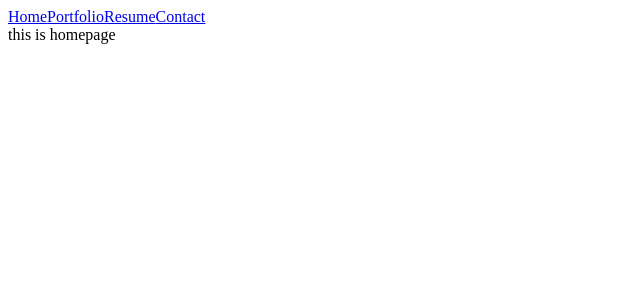
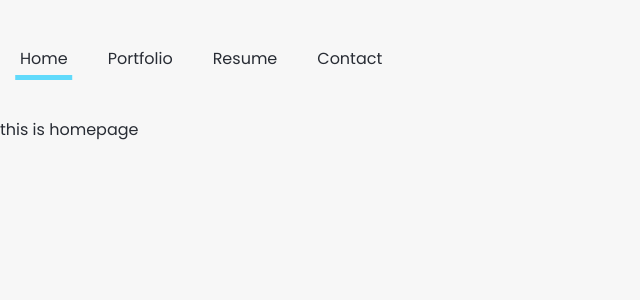
Before and after one commit to MathieuParadis/Portfolio, a React (Create React App) app: page / in a window 1280 px wide. Shown: the top 300 px of the page, without its empty margins (0-640 px from the left). Built offline with nearby package versions, Linux system fonts and the light colour scheme.

Commit message:
updated navigation component

```diff
--- a/package.json
+++ b/package.json
@@ -35,5 +35,10 @@
       "last 1 firefox version",
       "last 1 safari version"
     ]
+  },
+  "devDependencies": {
+    "sass": "^1.46.0",
+    "sass-loader": "^12.4.0",
+    "webpack": "^5.65.0"
   }
 }
--- a/src/components/Navigation.jsx
+++ b/src/components/Navigation.jsx
@@ -4,7 +4,7 @@ import { NavLink } from 'react-router-dom';
 const Navigation = () => {
   return (
     <div className="navigation">
-      <NavLink exact to="/" activeClassName="nav-active">Home</NavLink>
+      <NavLink exact to="/" className={({ isActive }) => (isActive ? 'active' : 'inactive')} >Home</NavLink>
       <NavLink exact to="/portfolio" activeClassName="nav-active">Portfolio</NavLink>
       <NavLink exact to="/resume" activeClassName="nav-active">Resume</NavLink>
       <NavLink exact to="/contact" activeClassName="nav-active">Contact</NavLink>
--- a/src/index.jsx
+++ b/src/index.jsx
@@ -1,7 +1,7 @@
 import React from 'react';
 import ReactDOM from 'react-dom';
-
-import App from './App'
+import App from './App';
+import './styles/index.scss';
 
 ReactDOM.render(
   <React.StrictMode>
--- /dev/null
+++ b/src/styles/_settings.scss
@@ -0,0 +1,32 @@
+@import url("https://fonts.googleapis.com/css2?family=Poppins:wght@400&display=swap");
+
+$font-1: "Poppins", sans-serif;
+
+$color-1: #61dafb;
+$color-2: #f7f7f7;
+$color-3: #282c34;
+$color-4: rgb(32, 35, 42);
+
+* {
+  box-sizing: border-box;
+  margin: 0;
+  padding: 0;
+}
+body {
+  margin: 0.4rem auto;
+  max-width: 1296px;
+  font-family: $font-1;
+  color: $color-3;
+  background-color: $color-2;
+}
+li {
+  list-style-type: none;
+}
+a {
+  text-decoration: none;
+  color: $color-3;
+  cursor: pointer;
+}
+a:visited {
+  color: $color-3;
+}
--- /dev/null
+++ b/src/styles/components/_navigation.scss
@@ -0,0 +1,41 @@
+.navigation {
+  margin: 26px 0;
+  display: flex;
+
+  a {
+    margin: 10px;
+    padding: 10px;
+    border-radius: 4px;
+    position: relative;
+
+    &::after {
+      content: "";
+      width: 0;
+      height: 5px;
+      background: $color-1;
+      position: absolute;
+      bottom: 1px;
+      left: 50%;
+      transform: translateX(-50%);
+      transition: width 0.3s ease;
+    }
+
+    &:hover {
+      &::after {
+        width: 85%;
+      }
+    }
+  }
+
+  .active {
+    &::after {
+      content: "";
+      width: 85%;
+      height: 5px;
+      background: $color-1;
+      position: absolute;
+      bottom: 1px;
+      left: 50%;
+    }
+  }
+}
--- /dev/null
+++ b/src/styles/index.scss
@@ -0,0 +1,7 @@
+// import settings
+@import './settings';
+
+// import components styles
+@import './components/navigation';
+
+// import pages styles
```
Also changed, not shown: 1 other file (tests, documents, lock files or other folders).
